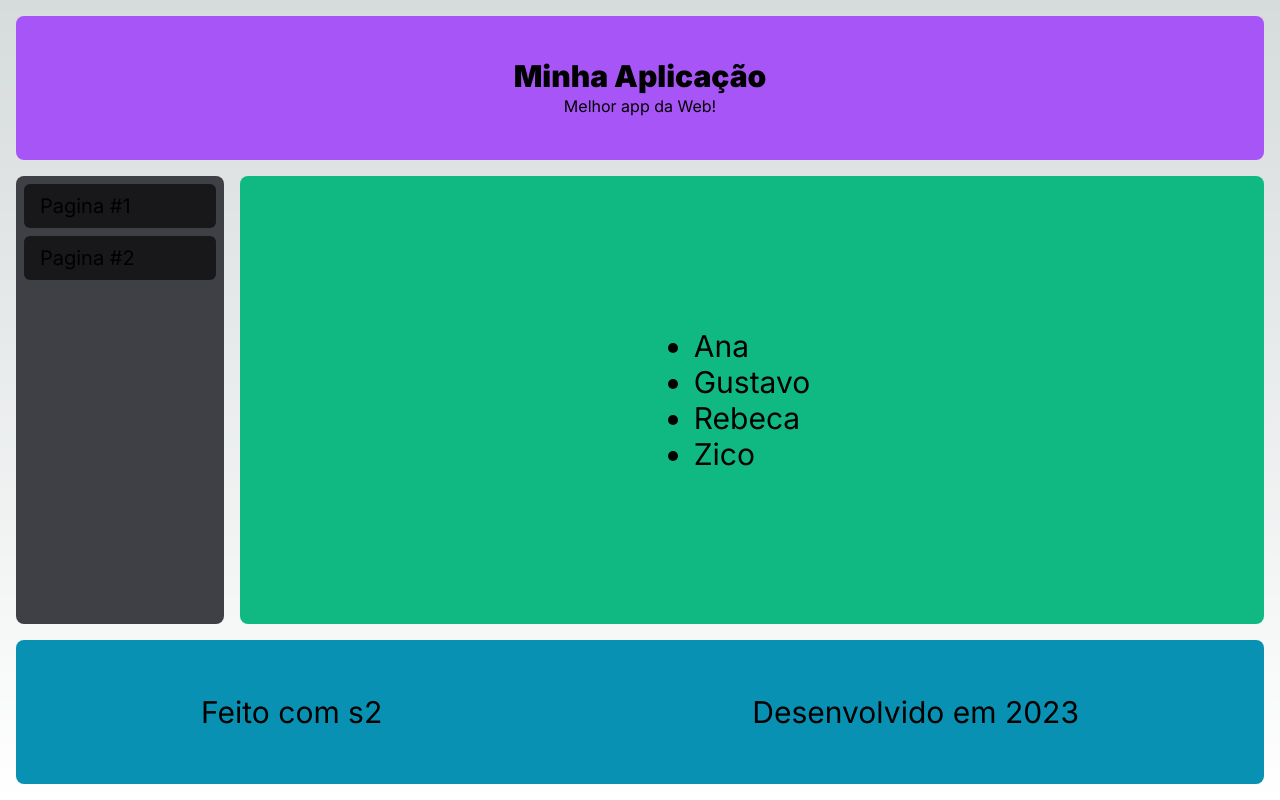
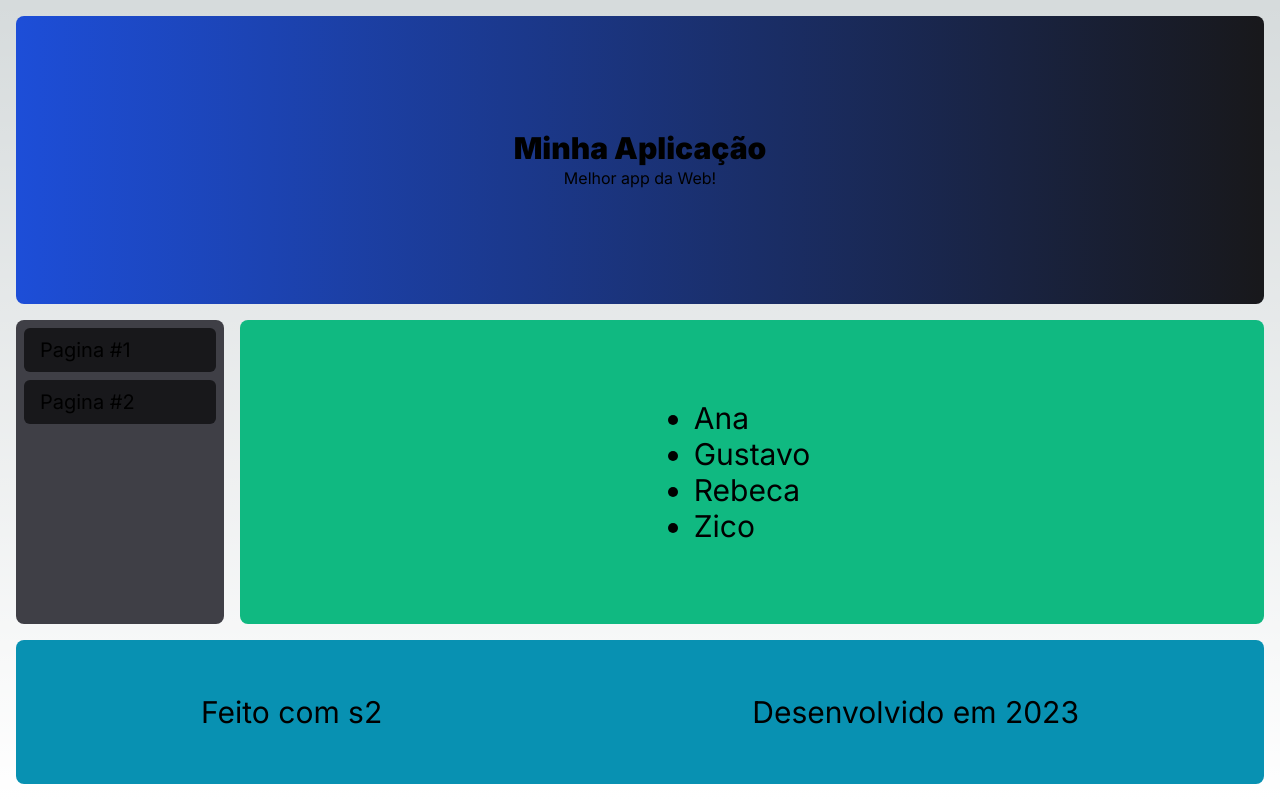
Before and after one commit to israelbulcaotavares/react-fundamentos-cod3r, a Next.js app: page /fundamentos/pagina in a window 1280 px wide. Built offline with nearby package versions, Linux system fonts and the light colour scheme.

Commit message:
classeName

```diff
--- a/src/components/Cabecalho.tsx
+++ b/src/components/Cabecalho.tsx
@@ -1,8 +1,15 @@
 export default function Cabecalho(props: any) {
-  console.log(props)
+  console.log(props);
   return (
     <div
-      className={`flex flex-col justify-center items-center h-36 bg-purple-500 rounded-lg`}
+      className={`
+      flex flex-col
+      justify-center
+      items-center
+      h-36
+      bg-purple-500
+      rounded-lg
+      ${props.className ?? ''}`}
     >
       <h1 className="text-3xl font-black">{props.titulo}</h1>
       <h1>{props.subtitulo}</h1>
--- a/src/components/Pagina.tsx
+++ b/src/components/Pagina.tsx
@@ -9,7 +9,9 @@
     <div className="flex flex-col gap-4 p-4 h-screen">
       <Cabecalho
         titulo={props.titulo}
-        subtitulo={props.subtitulo} />
+        subtitulo={props.subtitulo}
+        className='h-72 bg-gradient-to-r from-blue-700 to-zinc-900'
+        />
       <div className="flex flex-1 gap-4">
         <Menu />
         <Conteudo>{props.children}</Conteudo>
```
